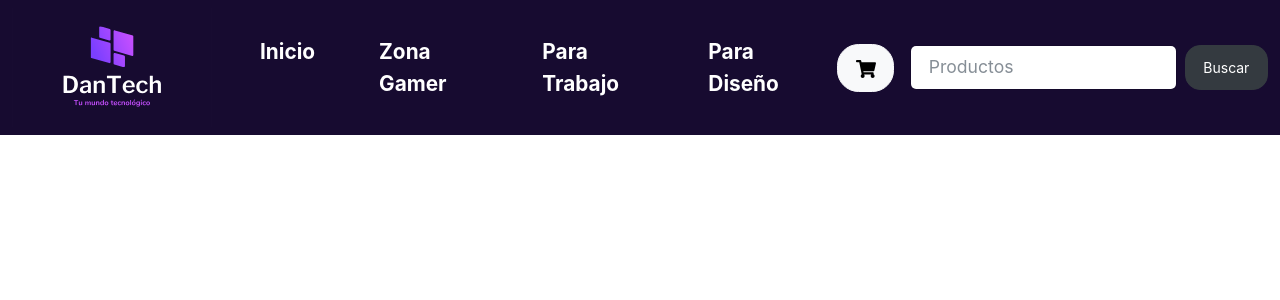
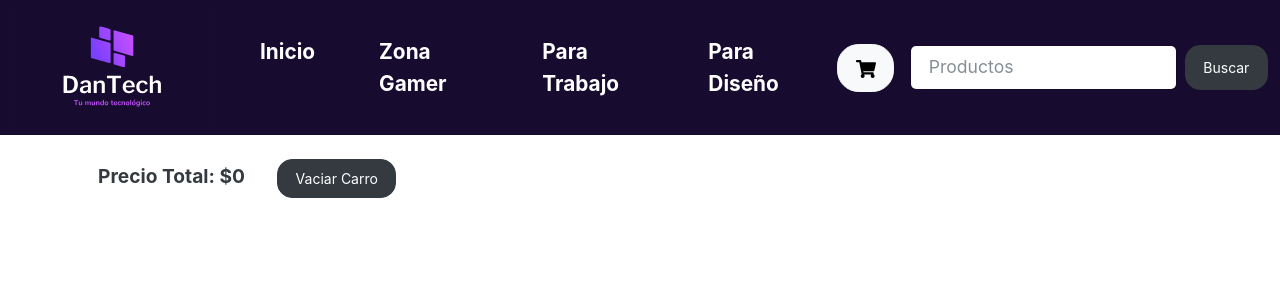
Before and after one commit to Danther7u7/React-App, a React (Create React App) app: page /cart in a window 1280 px wide. Shown: the top 300 px of the page. Built offline with nearby package versions, Linux system fonts and the light colour scheme.

Commit message:
Se agrega componente CartView

```diff
--- a/src/components/CartView/CartView.jsx
+++ b/src/components/CartView/CartView.jsx
@@ -1,9 +1,8 @@
 import React, { useContext, useEffect, useState } from "react";
 import { CartContext } from "../../context/CartContext";
 import "./CartView.css";
-
 const CartView = () => {
-    const {cart, quitarProductoCarrito } = useContext(CartContext);
+    const {cart, quitarProductoCarrito, getTotal, clearCart} = useContext(CartContext);
 
     return (
         <div>
@@ -18,6 +17,10 @@ const CartView = () => {
                     </div>
                 ))
             }
+            <div className="container">
+                <span className="textCart py-4" >Precio Total: ${getTotal()}</span>
+                <button className="btn btn-dark btnCart my-4" onClick={() => clearCart()}> Vaciar Carro </button>
+            </div>
         </div>
 
     )
--- a/src/context/CartContext.jsx
+++ b/src/context/CartContext.jsx
@@ -46,6 +46,13 @@ const CarritoProvider = (props) => {
         return cart.find((element) => element.producto.id === id)
     }
 
+    const getTotal = () => {
+        let total = 0;
+        cart.forEach((element) => {
+            total += (element.cantidad * element.producto.precio);
+        })
+        return total;
+    }
 
     const clearCart = () => {
         setCarrito([]);
@@ -53,7 +60,7 @@ const CarritoProvider = (props) => {
 
     return (
         <>
-            <CartContext.Provider value={{cart, agregarProductoCarrito, quitarProductoCarrito, clearCart}}>
+            <CartContext.Provider value={{cart, agregarProductoCarrito, quitarProductoCarrito, clearCart, getTotal}}>
                     {props.children}
             </CartContext.Provider>
         </>
```
